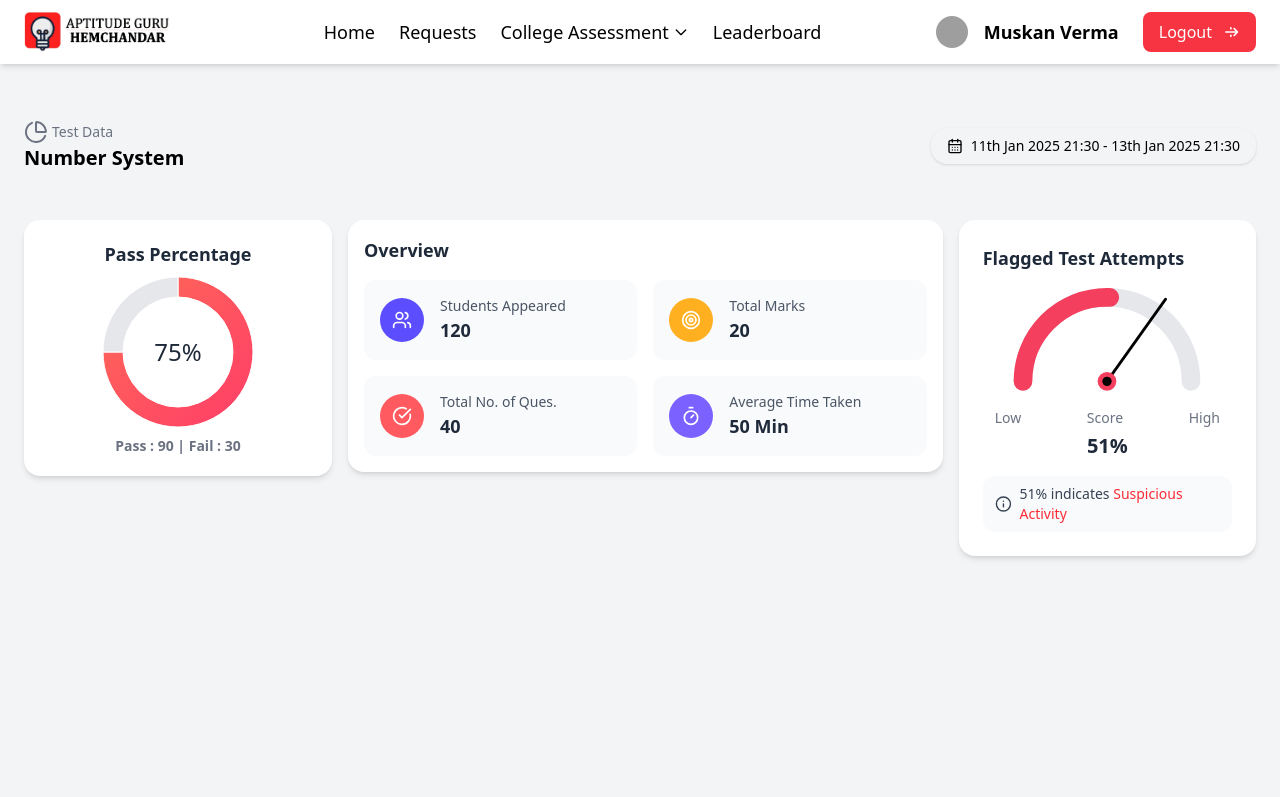
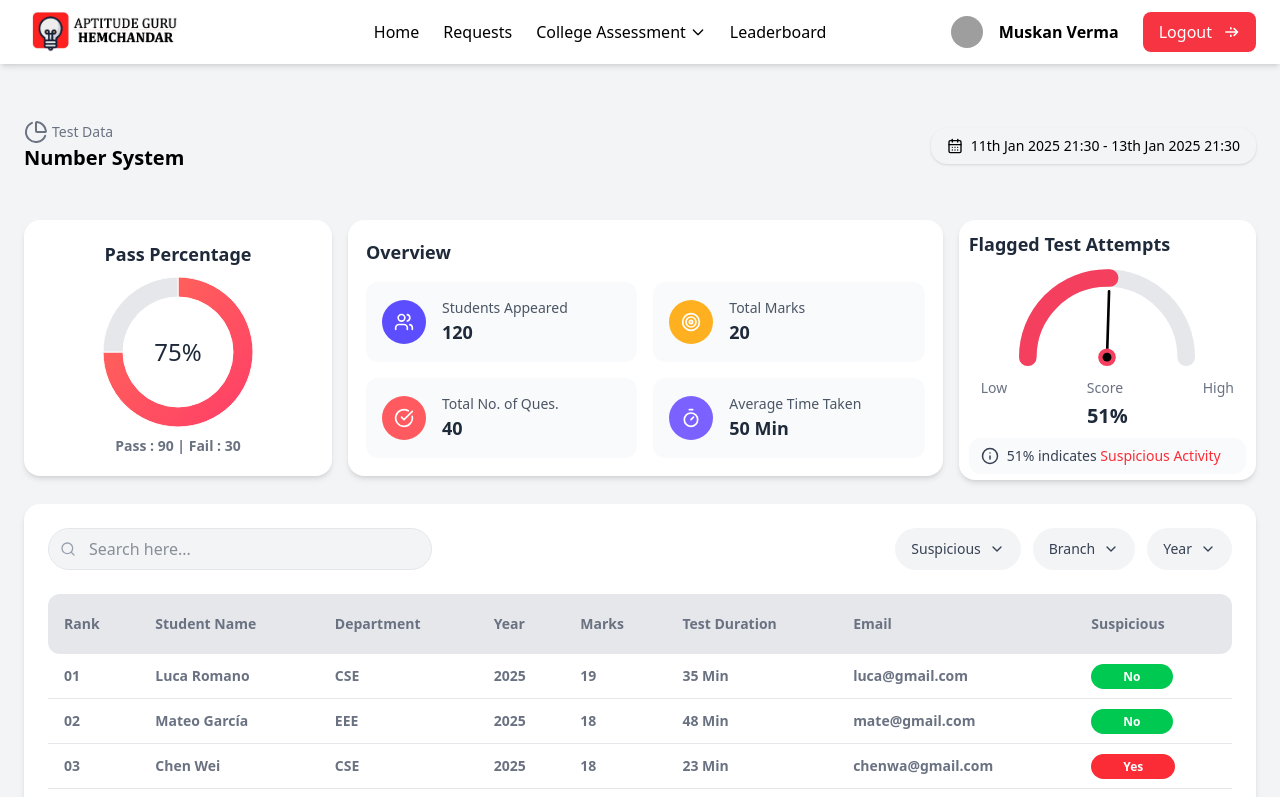
Before and after one commit to sivaprakasam-07/AGH-LMS, a React (Vite) app: page / in a window 1280 px wide. Shown: the top 797 px of the page. Built offline with nearby package versions, Linux system fonts and the light colour scheme; grey boxes are pictures that could not be loaded.

Commit message:
finished the work

```diff
--- a/src/App.jsx
+++ b/src/App.jsx
@@ -1,55 +1,17 @@
-// import Navbar from './components/Navbar';
-// import TestInfoHeader from './components/TestInfoHeader';
-// import CircularProgress from './components/CircularProgress';
-// import OverviewCard from './components/OverviewCard';
-// import GaugeMeter from './components/GaugeMeter';
-// // import DashboardStats from './components/DashboardStats';
-// // import StudentTableSection from './components/StudentTableSection';
-
-// const App = () => {
-//   return (
-//     <div className="min-h-screen bg-gray-100 text-gray-800">
-//       <Navbar />
-//       {/* Page Container */}
-//       <div className="px-6 py-4 max-w-7xl mt-10 mx-auto">
-//         <TestInfoHeader />
-
-//         {/* Pass Percentage + Overview section */}
-//         <div className="flex flex-col lg:flex-row gap-2 mt-6">
-//           <div className="w-full lg:w-1/3">
-//             <CircularProgress pass={90} fail={30} />
-//           </div>
-//           <div className="w-full lg:w-2/3 mt-6 mr-80">
-//             <OverviewCard />
-//           </div>
-//         </div>
-//         {/* <DashboardStats /> */}
-//         {/* <StudentTableSection /> */}
-//       </div>
-//     </div>
-//   );
-// };
-
-// export default App;
-
-
 import Navbar from './components/Navbar';
 import TestInfoHeader from './components/TestInfoHeader';
 import CircularProgress from './components/CircularProgress';
 import OverviewCard from './components/OverviewCard';
 import GaugeMeter from './components/GaugeMeter';
-// import DashboardStats from './components/DashboardStats';
-// import StudentTableSection from './components/StudentTableSection';
+import StudentTable from './components/StudentTable';
+
 
 const App = () => {
   return (
     <div className="min-h-screen bg-gray-100 text-gray-800">
       <Navbar />
-      {/* Page Container */}
       <div className="px-6 py-4 max-w-7xl mt-10 mx-auto">
         <TestInfoHeader />
-
-        {/* Main Card Row: Pass % | Overview | Flagged */}
         <div className="flex flex-col lg:flex-row gap-4 mt-6">
           <div className="w-full lg:w-1/4">
             <CircularProgress pass={90} fail={30} />
@@ -61,9 +23,10 @@ const App = () => {
             <GaugeMeter score={51} />
           </div>
         </div>
-
         {/* <DashboardStats /> */}
-        {/* <StudentTableSection /> */}
+        <div className='mt-6'>
+          <StudentTable />
+        </div>
       </div>
     </div>
   );
--- a/src/components/GaugeMeter.jsx
+++ b/src/components/GaugeMeter.jsx
@@ -4,11 +4,12 @@ const GaugeMeter = ({ score }) => {
   const angle = (score / 100) * 180;
 
   return (
-    <div className="bg-white rounded-2xl p-6 shadow-md w-full max-w-sm">
-      <h2 className="text-lg font-semibold mb-4">Flagged Test Attempts</h2>
+    <div className="bg-white rounded-2xl p-2.5 shadow-md w-full max-w-sm h-65 flex flex-col justify-between">
+      <div>
+        <h2 className="text-lg font-semibold mb-2 mt-0">Flagged Test Attempts</h2>
 
         <div className="relative w-full flex justify-center items-center">
-        <svg viewBox="0 0 200 120" className="w-48 h-28">
+          <svg viewBox="0 0 200 120" className="w-44 h-28">
             {/* Background arc */}
             <path
               d="M 10 100 A 90 90 0 0 1 190 100"
@@ -26,12 +27,12 @@ const GaugeMeter = ({ score }) => {
               strokeDasharray={`${(score / 100) * 282.74} 282.74`}
               strokeLinecap="round"
             />
-          {/* Needle: horizontal to left, rotated forward */}
+            {/* Needle */}
             <line
               x1="100"
               y1="100"
-            x2="10"
-            y2="40"
+              x2="25"
+              y2="100"
               stroke="black"
               strokeWidth="3"
               strokeLinecap="round"
@@ -45,7 +46,7 @@ const GaugeMeter = ({ score }) => {
         </div>
 
         {/* Labels */}
-      <div className="flex justify-between px-3 mt-2 text-sm text-gray-500">
+        <div className="flex justify-between px-3 mt-0 text-sm text-gray-500">
           <span>Low</span>
           <span>Score</span>
           <span>High</span>
@@ -53,9 +54,10 @@ const GaugeMeter = ({ score }) => {
 
         {/* Score */}
         <p className="text-center text-xl font-bold mt-1">{score}%</p>
+      </div>
 
-      {/* Info */}
-      <div className="mt-4 flex items-center gap-2 bg-gray-50 px-3 py-2 rounded-xl text-sm text-gray-700">
+      {/* Info Box */}
+      <div className="mt-2 flex items-center gap-2 bg-gray-50 px-3 py-2 rounded-xl text-sm text-gray-700">
         <FiInfo className="text-lg" />
         <span>
           <span className="font-medium">{score}%</span> indicates{' '}
--- a/src/components/Navbar.jsx
+++ b/src/components/Navbar.jsx
@@ -2,10 +2,10 @@ const Navbar = () => {
   return (
     <nav className="bg-white shadow-md px-6 py-3 flex items-center justify-between">
       {/* Logo */}
-      <div className="flex items-center gap-2">
+      <div className="flex items-center gap-2 ml-2">
         <img src="src/assets/AGH-logo.jpg" alt="Logo" className="h-10" />
       </div>
-    <ul className="flex gap-6 text-lg text-black ml-10 font-medium">
+    <ul className="flex gap-6 text-md text-black ml-18 font-medium">
         <li className="cursor-pointer hover:text-red-500">Home</li>
         <li className="cursor-pointer hover:text-red-500">Requests</li>
         <li className="cursor-pointer hover:text-red-500 flex items-center">
@@ -30,7 +30,7 @@ const Navbar = () => {
           alt="User"
           className="w-8 h-8 rounded-full"
         />
-        <span className="text-lg font-bold text-black mr-2">Muskan Verma</span>
+        <span className="text-md font-bold text-black mr-2">Muskan Verma</span>
         {/* Styled Logout Button */}
         <button className="bg-[#F73442] text-white flex items-center gap-2 px-4 py-2 rounded-lg hover:bg-[#e42534] transition">
           <span className="text-base font-medium">Logout</span>
--- a/src/components/OverviewCard.jsx
+++ b/src/components/OverviewCard.jsx
@@ -29,7 +29,7 @@ const OverviewCard = () => {
   ];
 
   return (
-    <div className="bg-white shadow-md rounded-2xl p-4">
+    <div className="bg-white shadow-md rounded-2xl p-4.5">
       <h3 className="font-semibold text-lg mb-4">Overview</h3>
       <div className="grid grid-cols-2 gap-4">
         {stats.map((item, index) => (
--- a/src/components/StudentTable.jsx
+++ b/src/components/StudentTable.jsx
@@ -0,0 +1,92 @@
+import { FiSearch } from 'react-icons/fi';
+import { ChevronLeft, ChevronRight, ChevronDown } from 'lucide-react';
+
+const students = [
+  { rank: '01', name: 'Luca Romano', dept: 'CSE', year: 2025, marks: 19, duration: '35 Min', email: 'luca@gmail.com', suspicious: false },
+  { rank: '02', name: 'Mateo García', dept: 'EEE', year: 2025, marks: 18, duration: '48 Min', email: 'mate@gmail.com', suspicious: false },
+  { rank: '03', name: 'Chen Wei', dept: 'CSE', year: 2025, marks: 18, duration: '23 Min', email: 'chenwa@gmail.com', suspicious: true },
+  { rank: '04', name: 'Diego Santos', dept: 'CSE', year: 2025, marks: 16, duration: '10 Min', email: 'diego@gmail.com', suspicious: true },
+  { rank: '05', name: 'Elena Petrova', dept: 'IT', year: 2025, marks: 16, duration: '45 Min', email: 'elena@gmail.com', suspicious: false },
+  { rank: '06', name: 'Diego Santos', dept: 'CSE', year: 2025, marks: 10, duration: '35 Min', email: 'diego@gmail.com', suspicious: false },
+  { rank: '07', name: 'Lucas Bennett', dept: 'CSE', year: 2025, marks: 15, duration: '28 Min', email: 'bennett@gmail.com', suspicious: false },
+  { rank: '08', name: 'Grace Mitchell', dept: 'CSE', year: 2025, marks: 14, duration: '30 Min', email: 'grace@gmail.com', suspicious: false },
+  { rank: '09', name: 'Chen Wei', dept: 'CSE', year: 2025, marks: 13, duration: '22 Min', email: 'chenwai@gmail.com', suspicious: true },
+  { rank: '10', name: 'Jacob Harris', dept: 'IT', year: 2025, marks: 20, duration: '15 Min', email: 'diego@gmail.com', suspicious: true },
+];
+
+const StudentTable = () => {
+  return (
+    <div className="bg-white rounded-2xl p-6 shadow-md w-full overflow-x-auto">
+      <div className="flex flex-col md:flex-row justify-between gap-4 mb-6">
+        <div className="relative flex items-center w-full max-w-sm">
+          <FiSearch className="absolute left-3 text-gray-400" />
+          <input
+            type="text"
+            placeholder="Search here..."
+            className="pl-10 pr-4 py-2 w-full rounded-full border border-gray-200 bg-gray-100 focus:outline-none focus:ring-2 focus:ring-gray-300"
+          />
+        </div>
+        <div className="flex flex-wrap gap-3">
+          {['Suspicious', 'Branch', 'Year'].map((label) => (
+            <button
+              key={label}
+              className="px-4 py-2 flex items-center gap-2 rounded-full bg-gray-100 hover:bg-gray-200 text-sm font-medium text-gray-700"
+            >
+              {label}
+              <ChevronDown className="w-4 h-4" />
+            </button>
+          ))}
+        </div>
+      </div>
+        <table className="w-full text-sm text-left rounded-2xl">
+          <thead className="bg-gray-200 text-gray-500 font-semibold">
+            <tr>
+              <th className="py-5 px-4 rounded-tl-xl rounded-bl-xl">Rank</th>
+              <th className="py-3 px-4">Student Name</th>
+              <th className="py-3 px-4">Department</th>
+              <th className="py-3 px-4">Year</th>
+              <th className="py-3 px-4">Marks</th>
+              <th className="py-3 px-4">Test Duration</th>
+              <th className="py-3 px-4">Email</th>
+              <th className="py-3 px-4 rounded-tr-xl rounded-br-xl">Suspicious</th>
+            </tr>
+          </thead>
+          <tbody>
+            {students.map((s, i) => (
+              <tr key={i} className="border-b border-gray-200 hover:bg-gray-50">
+                <td className="py-3 px-4 text-gray-500 font-semibold">{s.rank}</td>
+                <td className="py-3 px-4 text-gray-500 font-semibold">{s.name}</td>
+                <td className="py-3 px-4 text-gray-500 font-semibold">{s.dept}</td>
+                <td className="py-3 px-4 text-gray-500 font-semibold">{s.year}</td>
+                <td className="py-3 px-4 text-gray-500 font-semibold">{s.marks}</td>
+                <td className="py-3 px-4 text-gray-500 font-semibold">{s.duration}</td>
+                <td className="py-3 px-4 text-gray-500 font-semibold">{s.email}</td>
+                <td className="py-3 px-4">
+                  <span
+                    className={`px-8 py-1 text-xs rounded-full font-semibold ${
+                      s.suspicious
+                        ? 'bg-red-500 text-white'
+                        : 'bg-green-500 text-white'
+                    }`}
+                  >
+                    {s.suspicious ? 'Yes' : 'No'}
+                  </span>
+                </td>
+              </tr>
+            ))}
+          </tbody>
+        </table>
+        <div className="flex justify-center items-center gap-6 mt-6">
+          <button className="p-2 rounded-full hover:bg-gray-100">
+            <ChevronLeft size={18} />
+          </button>
+          <span className="px-4.5 py-2 rounded-lg border text-sm font-medium">1</span>
+          <button className="p-2 rounded-full hover:bg-gray-100">
+            <ChevronRight size={18} />
+          </button>
+        </div>
+      </div>
+  );
+};
+
+export default StudentTable;
```
Also changed, not shown: src/components/Pagination.jsx (deleted), src/components/SearchAndFilter.jsx (deleted), src/data/students.js (deleted), src/pages/Dashboard.jsx (deleted). Lines whose indentation alone changed are shown as unchanged.
